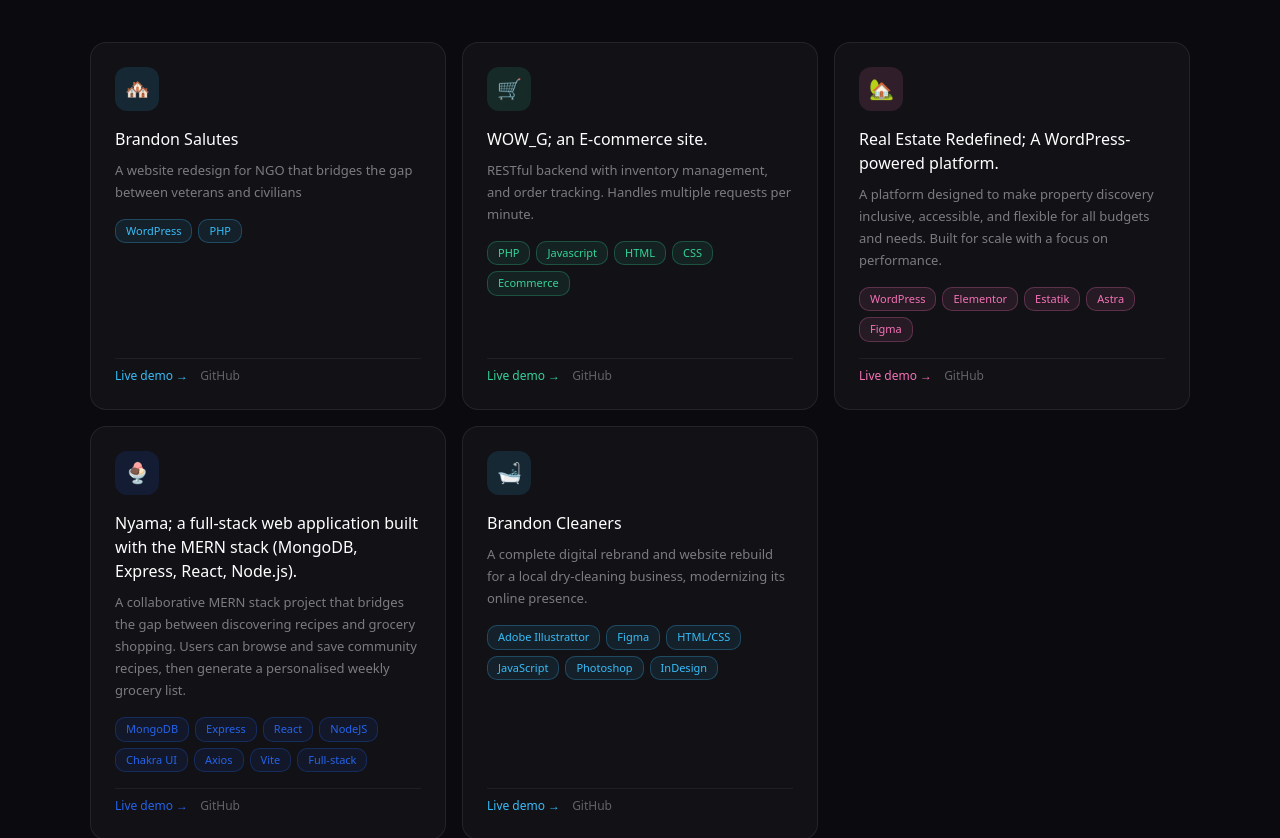
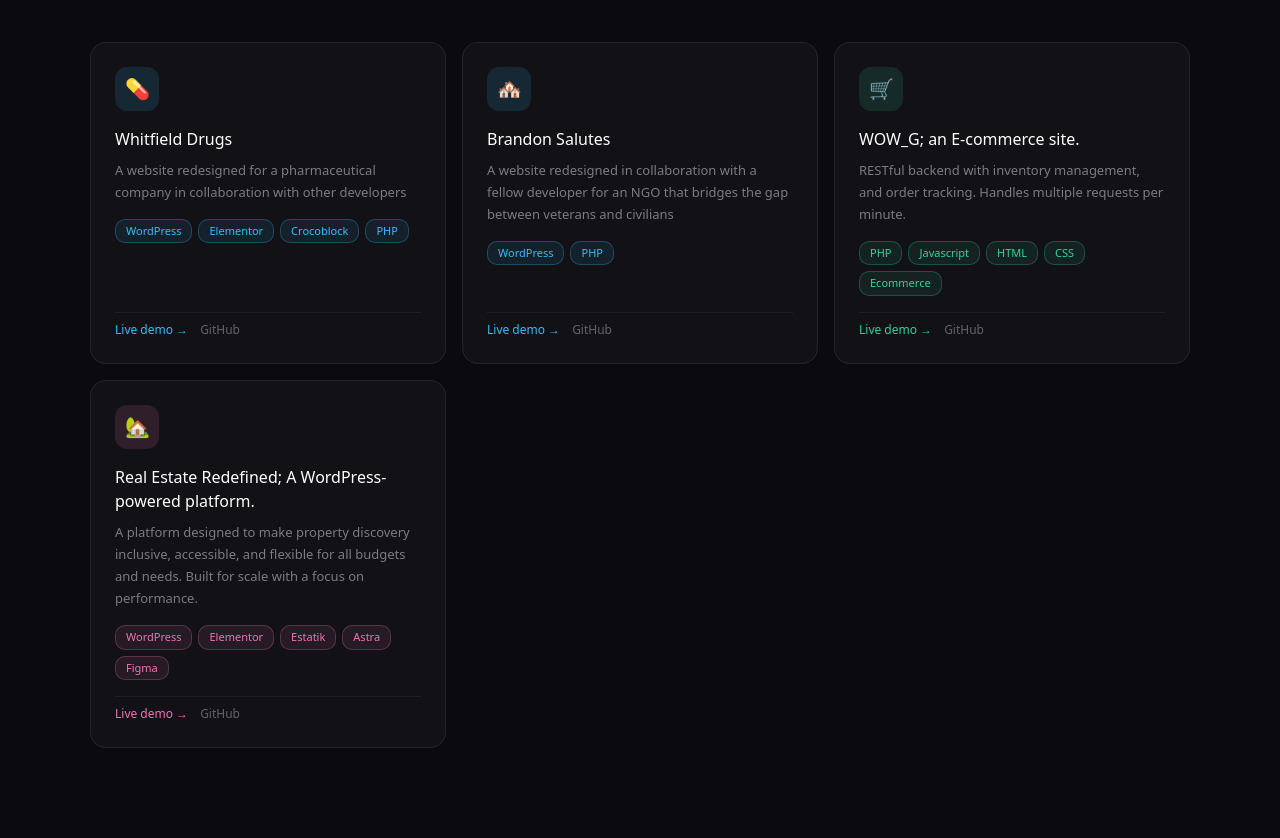
Before and after one commit to OludareONE/my-portfolio, a Next.js app: page / in a window 1280 px wide. Shown: the part 1620-2458 px from the top of the page. Built offline with nearby package versions, Linux system fonts and the light colour scheme.

Commit message:
initial commit - portfolio

```diff
--- a/src/components/Contact.tsx
+++ b/src/components/Contact.tsx
@@ -36,25 +36,27 @@
   };
 
   const handleSubmit = async () => {
-    if (!form.name || !form.email || !form.message) return;
-
+  if (!form.name || !form.email || !form.message) {
+    alert("Please fill in all fields.");
+    return;
+  }
   setStatus("sending");
-
   try {
-      await emailjs.send(
-        "service_miks64s",
-        "template_l67b9dh",
+    const result = await emailjs.send(
+      process.env.NEXT_PUBLIC_EMAILJS_SERVICE_ID!,
+      process.env.NEXT_PUBLIC_EMAILJS_TEMPLATE_ID!,
       {
         from_name: form.name,
         from_email: form.email,
         message: form.message,
       },
-        "UA-v_0-4AFAN2SJnv"
+      process.env.NEXT_PUBLIC_EMAILJS_PUBLIC_KEY!
     );
-
+    console.log("EmailJS result:", result);
     setStatus("sent");
     setForm({ name: "", email: "", message: "" });
-    } catch {
+  } catch (error) {
+    console.error("EmailJS error:", error);
     setStatus("error");
   }
 };
--- a/src/components/Projects.tsx
+++ b/src/components/Projects.tsx
@@ -3,10 +3,21 @@
 import { useState } from "react";
 
 const projects = [
+   {
+    title: "Whitfield Drugs",
+    description:
+      "A website redesigned for a pharmaceutical company in collaboration with other developers",
+    tags: ["WordPress", "Elementor", "Crocoblock", "PHP"],
+    color: "#38bdf8",
+    emoji: "💊",
+    live: "https://whitfielddrugs.ca/",
+    featured: true,
+  },
+
   {
     title: "Brandon Salutes",
     description:
-      "A website redesign for NGO that bridges the gap between veterans and civilians",
+      "A website redesigned in collaboration with a fellow developer for an NGO that bridges the gap between veterans and civilians",
     tags: ["WordPress", "PHP"],
     color: "#38bdf8",
     emoji: "🏘️",
@@ -36,7 +47,7 @@
     featured: true,
   },
   {
-    title: "Nyama; a full-stack web application built with the MERN stack (MongoDB, Express, React, Node.js).",
+    title: "Nyama; a full-stack web application built in collaboration with a fellow developer with the MERN stack (MongoDB, Express, React, Node.js).",
     description:
       "A collaborative MERN stack project that bridges the gap between discovering recipes and grocery shopping. Users can browse and save community recipes, then generate a personalised weekly grocery list.",
     tags: ["MongoDB", "Express", "React", "NodeJS" , "Chakra UI", "Axios", "Vite", "Full-stack"],
@@ -44,7 +55,7 @@
     emoji: "🍨",
     live: "https://nyama-frontend.onrender.com",
     github: "https://github.com/lkmandy/recipe_mern_app",
-    featured: true,
+    featured: false,
   },
   {
     title: "Brandon Cleaners",
@@ -55,7 +66,7 @@
     emoji: "🛁",
     live: "https://brandoncleaners.onrender.com/#services",
     github: "https://github.com/OludareONE/Brandoncleaners.git",
-    featured: true,
+    featured: false,
   },
 ];
 
--- a/src/components/Skills.tsx
+++ b/src/components/Skills.tsx
@@ -1,18 +1,15 @@
 "use client";
 
 const skills = [
+  { name: "WordPress", color: "#f472b6", category: "Frontend" },
   { name: "React", color: "#38bdf8", category: "Frontend" },
   { name: "Next.js", color: "#a78bfa", category: "Frontend" },
-  { name: "TypeScript", color: "#fb923c", category: "Frontend" },
   { name: "Tailwind CSS", color: "#38bdf8", category: "Frontend" },
   { name: "Node.js", color: "#34d399", category: "Backend" },
   { name: "PostgreSQL", color: "#f472b6", category: "Backend" },
   { name: "REST APIs", color: "#34d399", category: "Backend" },
-  { name: "WordPress", color: "#f472b6", category: "Frontend" },
   { name: "Docker", color: "#a78bfa", category: "DevOps" },
-  { name: "AWS", color: "#fb923c", category: "DevOps" },
   { name: "Git", color: "#34d399", category: "DevOps" },
-  { name: "CI/CD", color: "#38bdf8", category: "DevOps" },
 ];
 
 const categories = ["Frontend", "Backend", "DevOps"];
```
Also changed, not shown: 1 other file (tests, documents, lock files or other folders). Lines whose indentation alone changed are shown as unchanged.
